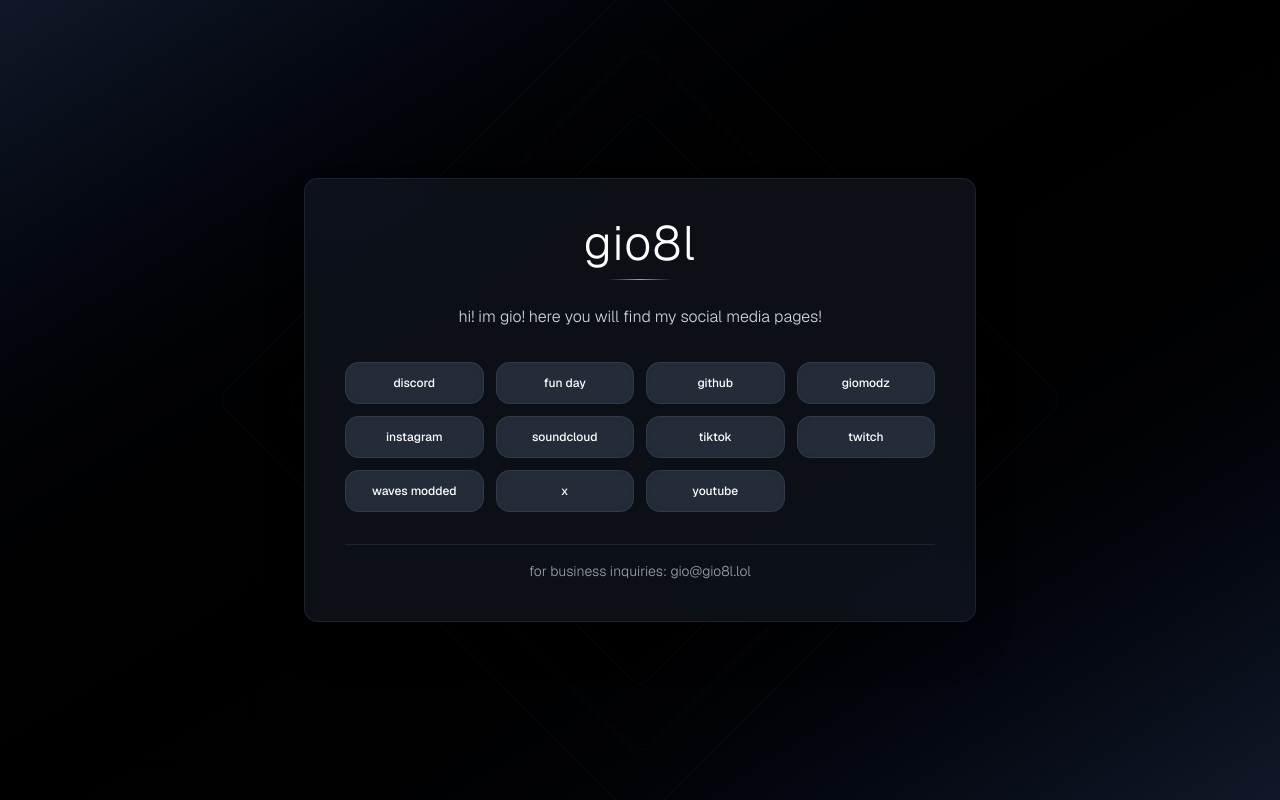
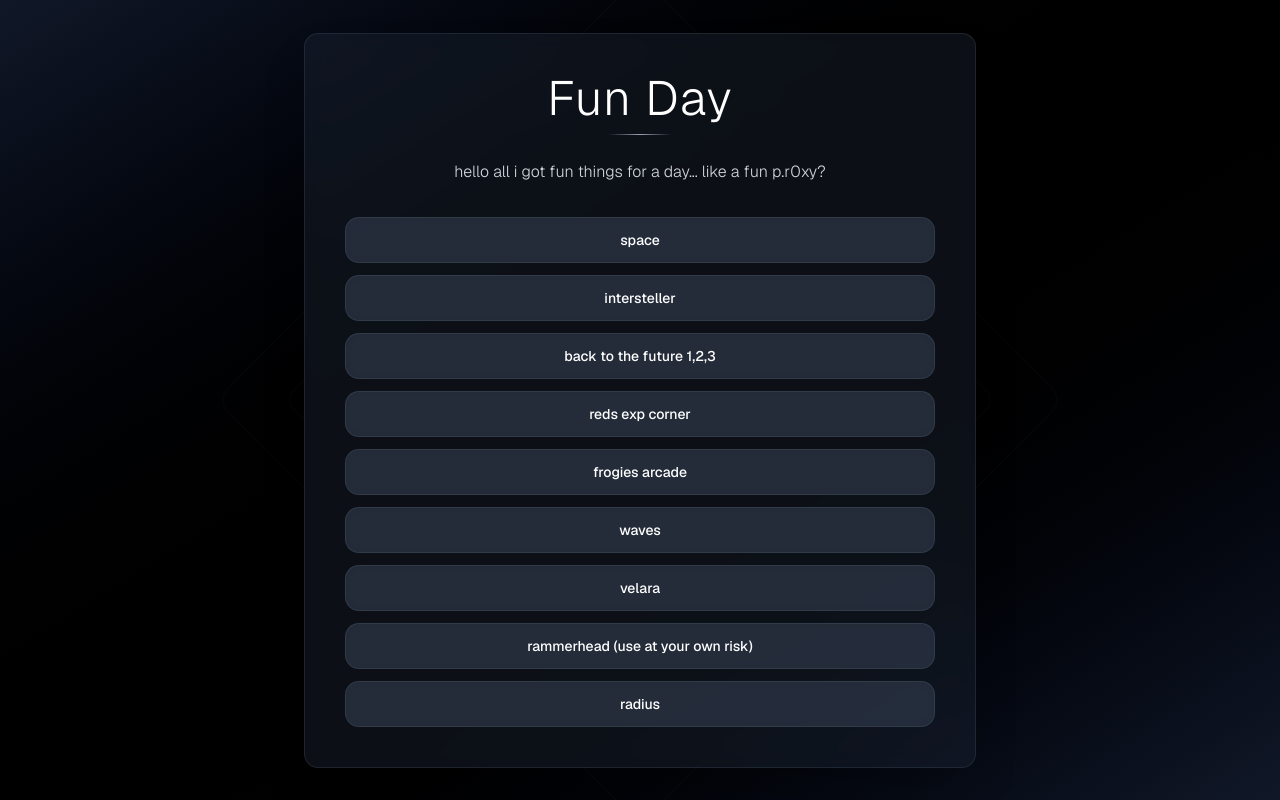
Before and after one commit to Vinnyy-meeeee/fun-day, a Next.js app: page / in a window 1280 px wide. Built offline with nearby package versions, Linux system fonts and the light colour scheme.

Commit message:
Update page.tsx

```diff
--- a/app/page.tsx
+++ b/app/page.tsx
@@ -3,7 +3,7 @@
 import { Card } from "@/components/ui/card"
 import { useEffect, useState } from "react"
 
-export default function Home() {
+export default function FunDay() {
   const [isVisible, setIsVisible] = useState(false)
 
   useEffect(() => {
@@ -12,7 +12,6 @@ export default function Home() {
 
   return (
     <div className="min-h-screen bg-gradient-to-br from-gray-900 via-black to-gray-900 flex items-center justify-center p-4">
-      {/* Geometric background pattern */}
       <div className="absolute inset-0 overflow-hidden">
         <div className="absolute top-1/2 left-1/2 -translate-x-1/2 -translate-y-1/2 w-[600px] h-[600px] opacity-5">
           <div className="absolute inset-0 border border-gray-500 rotate-45 rounded-2xl"></div>
@@ -21,96 +20,103 @@ export default function Home() {
         </div>
       </div>
 
-      {/* Main content card */}
       <Card
         className={`relative z-10 bg-gray-800/40 border-gray-600/30 p-10 max-w-2xl w-full backdrop-blur-md shadow-2xl transition-all duration-1000 ease-out ${
           isVisible ? "opacity-100 translate-y-0" : "opacity-0 translate-y-8"
         }`}
       >
         <div className="space-y-8">
-          {/* Top - Name and description */}
           <div className="text-center space-y-6">
             <div className="space-y-3">
-              <h1 className="text-5xl font-light text-white tracking-wide">gio8l</h1>
+              <h1 className="text-5xl font-light text-white tracking-wide">Fun Day</h1>
               <div className="w-16 h-px bg-gradient-to-r from-transparent via-gray-400 to-transparent mx-auto"></div>
             </div>
             <p className="text-gray-300 text-base leading-relaxed font-light">
-              hi! im gio! here you will find my social media pages!
+              hello all i got fun things for a day... like a fun p.r0xy?
             </p>
           </div>
 
-          {/* Bottom - Social media links grid */}
-          <div className="grid grid-cols-4 gap-3">
+          <div className="space-y-3">
             <a
-              href="https://discord.gg/PRMYACwh7a"
-              className="bg-gray-700/50 hover:bg-gray-600/60 border border-gray-600/40 hover:border-gray-500/60 text-white py-3 rounded-xl text-xs font-medium transition-all duration-300 hover:scale-105 hover:shadow-lg backdrop-blur-sm text-center"
+              href="https://grimace-shake.skibidi-rizz-gyatt-fanum-tax-sigma-ohio.ct.ws/"
+              target="_blank"
+              rel="noopener noreferrer"
+              className="block bg-gray-700/50 hover:bg-gray-600/60 border border-gray-600/40 hover:border-gray-500/60 text-white py-3 px-1 rounded-xl text-sm font-medium transition-all duration-300 hover:scale-105 hover:shadow-lg backdrop-blur-sm text-center"
             >
-              discord
+              space
             </a>
+
             <a
-              href="/funday"
-              className="bg-gray-700/50 hover:bg-gray-600/60 border border-gray-600/40 hover:border-gray-500/60 text-white py-3 rounded-xl text-xs font-medium transition-all duration-300 hover:scale-105 hover:shadow-lg backdrop-blur-sm text-center"
+              href="https://tststststststststststststststststststststs.zavoj.ch/"
+              target="_blank"
+              rel="noopener noreferrer"
+              className="block bg-gray-700/50 hover:bg-gray-600/60 border border-gray-600/40 hover:border-gray-500/60 text-white py-3 px-1 rounded-xl text-sm font-medium transition-all duration-300 hover:scale-105 hover:shadow-lg backdrop-blur-sm text-center"
             >
-              fun day
+              intersteller
             </a>
+
             <a
-              href="https://github.com/gio8l"
-              className="bg-gray-700/50 hover:bg-gray-600/60 border border-gray-600/40 hover:border-gray-500/60 text-white py-3 rounded-xl text-xs font-medium transition-all duration-300 hover:scale-105 hover:shadow-lg backdrop-blur-sm text-center"
+              href="https://drive.google.com/drive/folders/1UuYKCOYc-V2yiMhFz53F29zeu-3PDS27?usp=sharing"
+              target="_blank"
+              rel="noopener noreferrer"
+              className="block bg-gray-700/50 hover:bg-gray-600/60 border border-gray-600/40 hover:border-gray-500/60 text-white py-3 px-1 rounded-xl text-sm font-medium transition-all duration-300 hover:scale-105 hover:shadow-lg backdrop-blur-sm text-center"
             >
-              github
+              back to the future 1,2,3
             </a>
+
             <a
-              href="https://giomodz.carrd.co"
-              className="bg-gray-700/50 hover:bg-gray-600/60 border border-gray-600/40 hover:border-gray-500/60 text-white py-3 rounded-xl text-xs font-medium transition-all duration-300 hover:scale-105 hover:shadow-lg backdrop-blur-sm text-center"
+              href="https://docs.google.com/document/d/1nFpIKWNnsDdsRc5UWyZvZbwqjkSWRt_f-XBFuSZbFcE/edit?usp=sharing"
+              target="_blank"
+              rel="noopener noreferrer"
+              className="block bg-gray-700/50 hover:bg-gray-600/60 border border-gray-600/40 hover:border-gray-500/60 text-white py-3 px-1 rounded-xl text-sm font-medium transition-all duration-300 hover:scale-105 hover:shadow-lg backdrop-blur-sm text-center"
             >
-              giomodz
+              reds exp corner
             </a>
+
             <a
-              href="https://instagram.com/vrhd_"
-              className="bg-gray-700/50 hover:bg-gray-600/60 border border-gray-600/40 hover:border-gray-500/60 text-white py-3 rounded-xl text-xs font-medium transition-all duration-300 hover:scale-105 hover:shadow-lg backdrop-blur-sm text-center"
+              href="https://classlink.riversideacademy.site"
+              target="_blank"
+              rel="noopener noreferrer"
+              className="block bg-gray-700/50 hover:bg-gray-600/60 border border-gray-600/40 hover:border-gray-500/60 text-white py-3 px-1 rounded-xl text-sm font-medium transition-all duration-300 hover:scale-105 hover:shadow-lg backdrop-blur-sm text-center"
             >
-              instagram
+              frogies arcade
             </a>
+
             <a
-              href="https://soundcloud.com/gio8l"
-              className="bg-gray-700/50 hover:bg-gray-600/60 border border-gray-600/40 hover:border-gray-500/60 text-white py-3 rounded-xl text-xs font-medium transition-all duration-300 hover:scale-105 hover:shadow-lg backdrop-blur-sm text-center"
+              href="https://peak.conyser.cl"
+              target="_blank"
+              rel="noopener noreferrer"
+              className="block bg-gray-700/50 hover:bg-gray-600/60 border border-gray-600/40 hover:border-gray-500/60 text-white py-3 px-1 rounded-xl text-sm font-medium transition-all duration-300 hover:scale-105 hover:shadow-lg backdrop-blur-sm text-center"
             >
-              soundcloud
+              waves
             </a>
+
             <a
-              href="https://tiktok.com/@.vrhd"
-              className="bg-gray-700/50 hover:bg-gray-600/60 border border-gray-600/40 hover:border-gray-500/60 text-white py-3 rounded-xl text-xs font-medium transition-all duration-300 hover:scale-105 hover:shadow-lg backdrop-blur-sm text-center"
+              href="https://jesuschristforlife.org"
+              target="_blank"
+              rel="noopener noreferrer"
+              className="block bg-gray-700/50 hover:bg-gray-600/60 border border-gray-600/40 hover:border-gray-500/60 text-white py-3 px-1 rounded-xl text-sm font-medium transition-all duration-300 hover:scale-105 hover:shadow-lg backdrop-blur-sm text-center"
             >
-              tiktok
+              velara
             </a>
+
             <a
-              href="https://twitch.tv/gio8l"
-              className="bg-gray-700/50 hover:bg-gray-600/60 border border-gray-600/40 hover:border-gray-500/60 text-white py-3 rounded-xl text-xs font-medium transition-all duration-300 hover:scale-105 hover:shadow-lg backdrop-blur-sm text-center"
+              href="https://achievementnetwork.gq"
+              target="_blank"
+              rel="noopener noreferrer"
+              className="block bg-gray-700/50 hover:bg-gray-600/60 border border-gray-600/40 hover:border-gray-500/60 text-white py-3 px-1 rounded-xl text-sm font-medium transition-all duration-300 hover:scale-105 hover:shadow-lg backdrop-blur-sm text-center"
             >
-              twitch
+              rammerhead (use at your own risk)
             </a>
+
             <a
-              href="https://linktr.ee/wavesmoddedshiz"
-              className="bg-gray-700/50 hover:bg-gray-600/60 border border-gray-600/40 hover:border-gray-500/60 text-white py-3 rounded-xl text-xs font-medium transition-all duration-300 hover:scale-105 hover:shadow-lg backdrop-blur-sm text-center"
+              href="https://intrinsic.observer"
+              target="_blank"
+              rel="noopener noreferrer"
+              className="block bg-gray-700/50 hover:bg-gray-600/60 border border-gray-600/40 hover:border-gray-500/60 text-white py-3 px-1 rounded-xl text-sm font-medium transition-all duration-300 hover:scale-105 hover:shadow-lg backdrop-blur-sm text-center"
             >
-              waves modded
+              radius
             </a>
-            <a
-              href="https://x.com/gio8ll"
-              className="bg-gray-700/50 hover:bg-gray-600/60 border border-gray-600/40 hover:border-gray-500/60 text-white py-3 rounded-xl text-xs font-medium transition-all duration-300 hover:scale-105 hover:shadow-lg backdrop-blur-sm text-center"
-            >
-              x
-            </a>
-            <a
-              href="https://youtube.com/@vrhdx"
-              className="bg-gray-700/50 hover:bg-gray-600/60 border border-gray-600/40 hover:border-gray-500/60 text-white py-3 rounded-xl text-xs font-medium transition-all duration-300 hover:scale-105 hover:shadow-lg backdrop-blur-sm text-center"
-            >
-              youtube
-            </a>
-          </div>
-
-          <div className="text-center pt-4 border-t border-gray-600/30">
-            <p className="text-gray-400 text-sm font-light">for business inquiries: gio@gio8l.lol</p>
           </div>
         </div>
       </Card>
```
